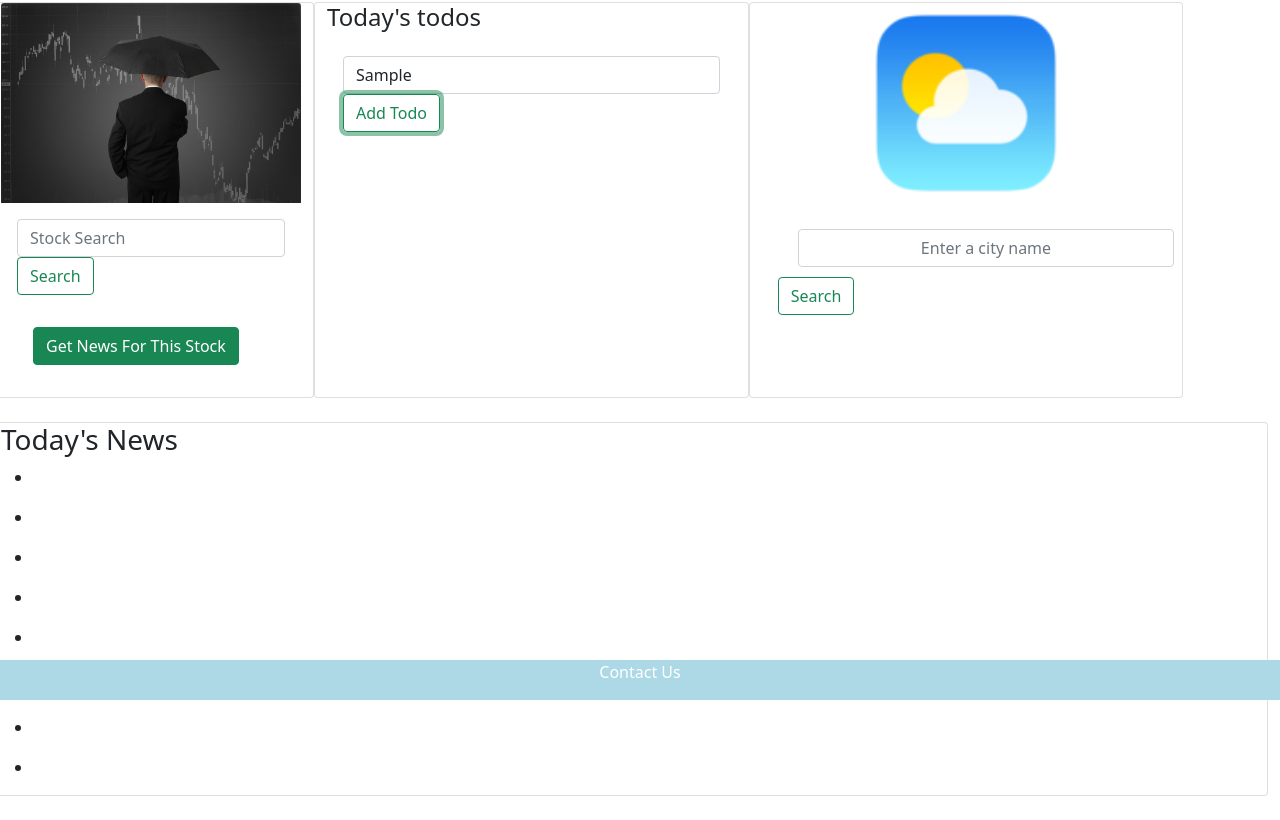
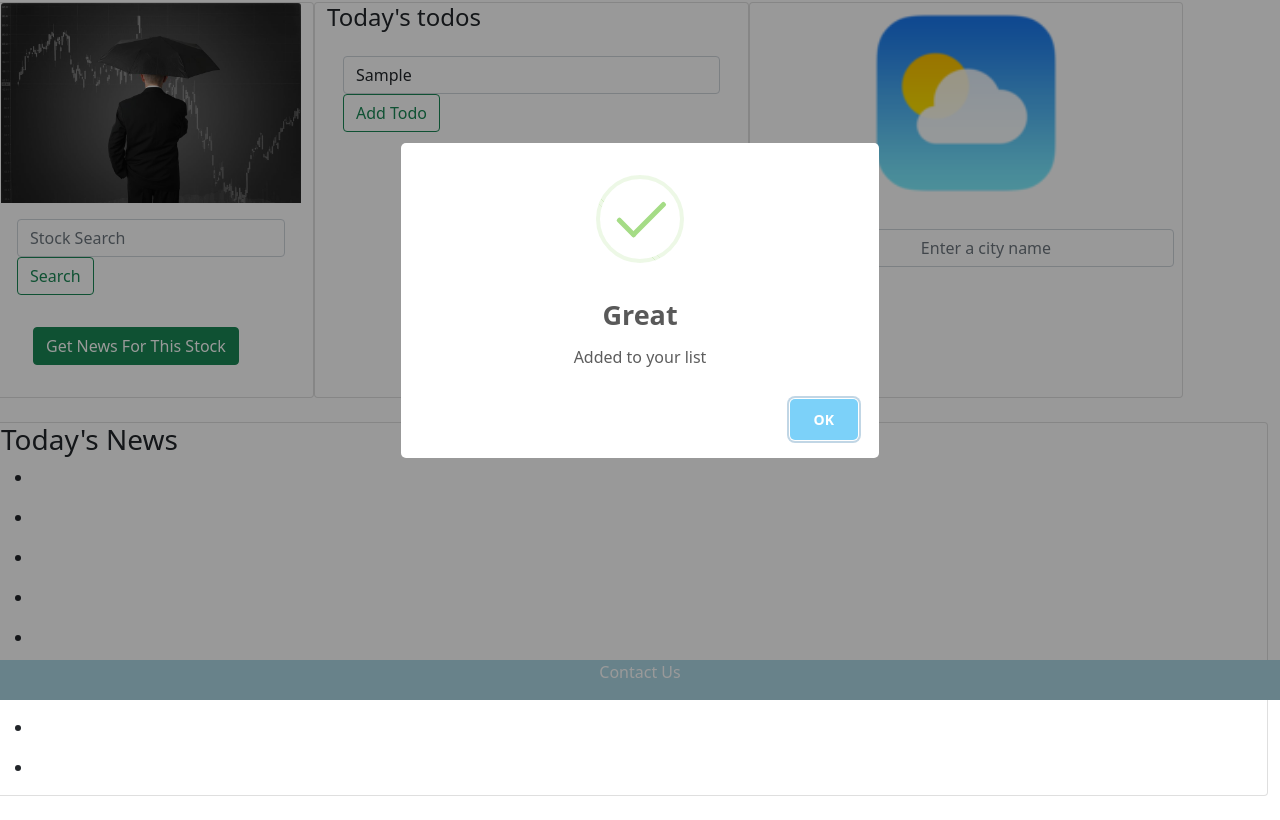
Before and after one commit to elphinhote/Fantastic-Four-Day-Planner, a website: page public/index.html in a window 1280 px wide. Both pictures are taken after typing "Sample" into the empty fields and a click on the button "Add Todo". Shown: the part 100-920 px from the top of the page. Drawn offline with nearby package versions, Linux system fonts and the light colour scheme; no server answers.

Commit message:
sweet alert added

```diff
--- a/public/assets/js/todos.js
+++ b/public/assets/js/todos.js
@@ -89,8 +89,9 @@ document.addEventListener('DOMContentLoaded', (event) => {
         const newTodo = newTodoInput.value
         // console.log("todoclicked")
         // console.log(newTodo)
+        swal('Great','Added to your list','success')
+        const addTodo = {
 
-        const addTodo = {
             todo: newTodo,
         }
         // Create a todo
--- a/public/assets/js/weather.js
+++ b/public/assets/js/weather.js
@@ -27,6 +27,7 @@ document.addEventListener('DOMContentLoaded', (event) => {
         //         dis.textContent = ('Seems like: ') + disval;
         //     })
         //     .catch(err => console.log(err))
+        swal('Good job','See the weather!','success')
         const weatherSearch = {
             weather: inputVal.value
         }
--- a/public/index.html
+++ b/public/index.html
@@ -9,6 +9,7 @@
     <link rel="stylesheet" href="./assets/css/style.css" type="text/css">
     <!-- Favicon Link -->
     <link rel="icon" type="image/png" href="./assets/images/Favicon.png" />
+    <script src='https://unpkg.com/sweetalert/dist/sweetalert.min.js'></script>
     <title>NSE</title>
 </head>
 
```
